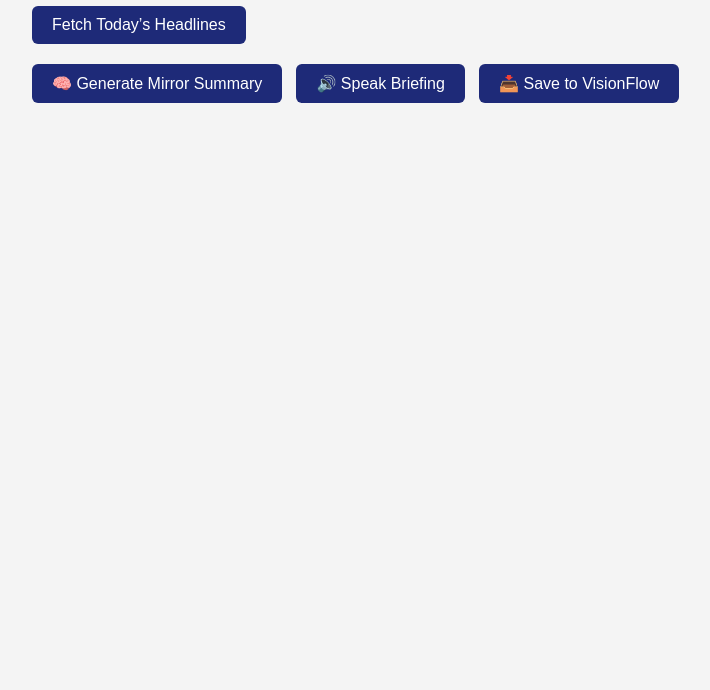
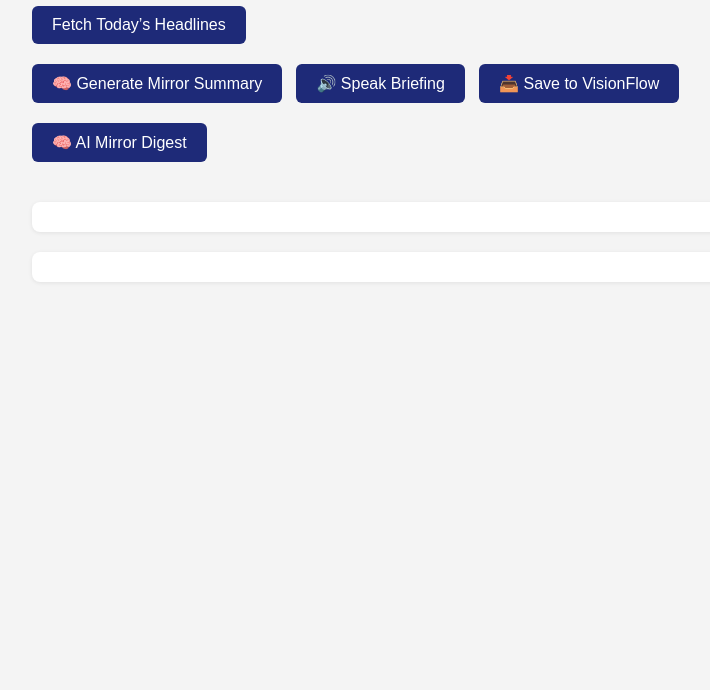
Before and after one commit to Healtime2025/mirror-intel-newstoday, a website: page index.html in a window 1280 px wide. Shown: the part 110-800 px from the top of the page, without its empty margins (208-918 px from the left). Drawn offline with Linux system fonts and the light colour scheme.

Commit message:
Update index.html

```diff
--- a/index.html
+++ b/index.html
@@ -39,10 +39,15 @@
       color: #1e2a78;
       font-weight: bold;
     }
-    #mirror-summary {
+    #mirror-summary,
+    #gpt-digest {
       margin-top: 20px;
       font-style: italic;
       white-space: pre-line;
+      background: #fff;
+      padding: 15px;
+      border-radius: 8px;
+      box-shadow: 0 1px 4px rgba(0,0,0,0.08);
     }
   </style>
 </head>
@@ -55,7 +60,10 @@
   <button onclick="summarizeNews()">🧠 Generate Mirror Summary</button>
   <button onclick="speakSummary()">🔊 Speak Briefing</button>
   <button onclick="saveToVisionFlow()">📥 Save to VisionFlow</button>
+  <button onclick="generateDigest()">🧠 AI Mirror Digest</button>
+
   <div id="mirror-summary"></div>
+  <div id="gpt-digest"></div>
 
   <script>
     async function fetchNews() {
@@ -126,6 +134,41 @@
       console.log("🗂 Summary saved to VisionFlow:", summary);
       alert("🧠 Summary saved to VisionFlow (simulated). Future: Connect to backend vault.");
     }
+
+    async function generateDigest() {
+      const digestBox = document.getElementById("gpt-digest");
+      const articles = Array.from(document.querySelectorAll(".headline")).map(headline => {
+        return {
+          title: headline.querySelector("a")?.innerText || "",
+          description: headline.querySelector("div:last-child")?.innerText || ""
+        };
+      });
+
+      if (articles.length === 0) {
+        digestBox.textContent = "⚠️ No articles available for digest. Please fetch news first.";
+        return;
+      }
+
+      digestBox.textContent = "🧠 Summarizing via GPT...";
+
+      try {
+        const response = await fetch("/api/gpt-digest", {
+          method: "POST",
+          headers: { "Content-Type": "application/json" },
+          body: JSON.stringify({ articles })
+        });
+
+        const data = await response.json();
+        if (data.digest) {
+          digestBox.innerText = `🪞 Mirror Digest:\n\n${data.digest}`;
+        } else {
+          digestBox.textContent = "⚠️ Failed to generate digest.";
+        }
+      } catch (err) {
+        console.error("GPT Digest Error:", err);
+        digestBox.textContent = "🛑 Error generating digest.";
+      }
+    }
   </script>
 </body>
 </html>
```
